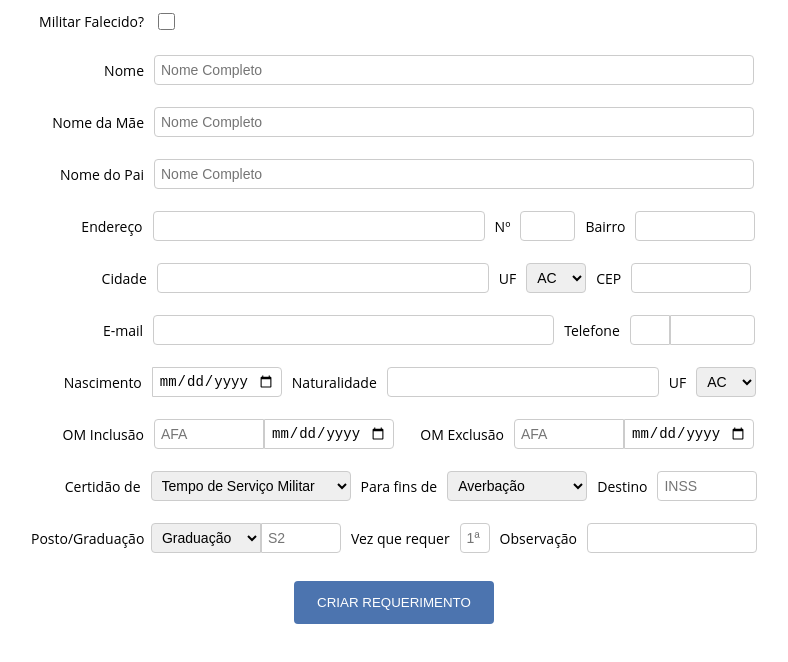
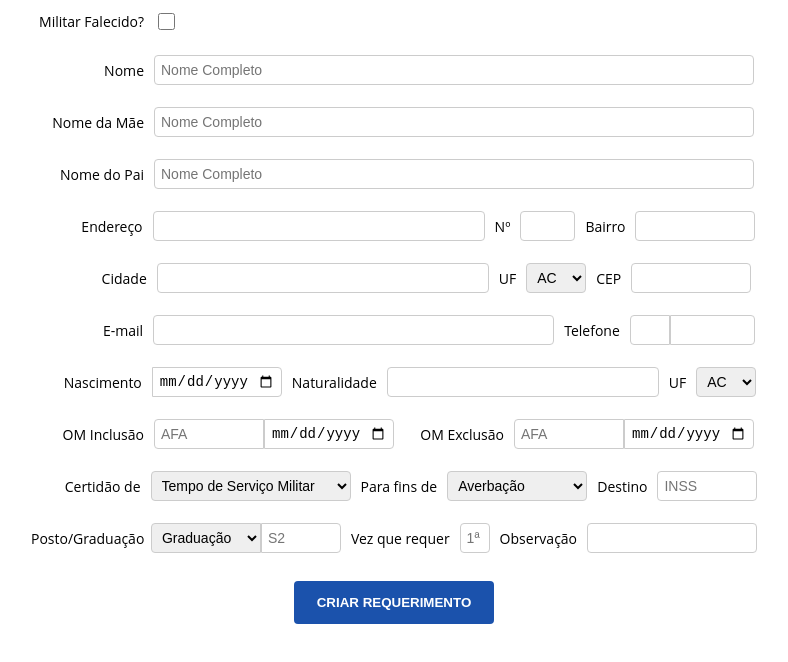
Before and after one commit to caiovsoares/CertidaoDeTempoDeServico, a plain HTML site: page index.html in a window 1280 px wide. Shown: the whole page, without its empty margins (246-1034 px from the left). Drawn offline with nearby package versions, Linux system fonts and the light colour scheme.

Commit message:
Update index.css

```diff
--- a/index.css
+++ b/index.css
@@ -63,13 +63,14 @@ input[type=text], input[type=number], input[type=date], select {
 
 input[type=submit] {
   width: 200px;
-  background-color: #4c74af;
+  background-color: #1B52AC;
   color: white;
   padding: 14px 20px;
   margin: 8px 0;
   border: none;
   border-radius: 4px;
   cursor: pointer;
+  font-weight: bold;
 }
 
 #nomeCompleto, #nomeMae, #nomePai {
```
